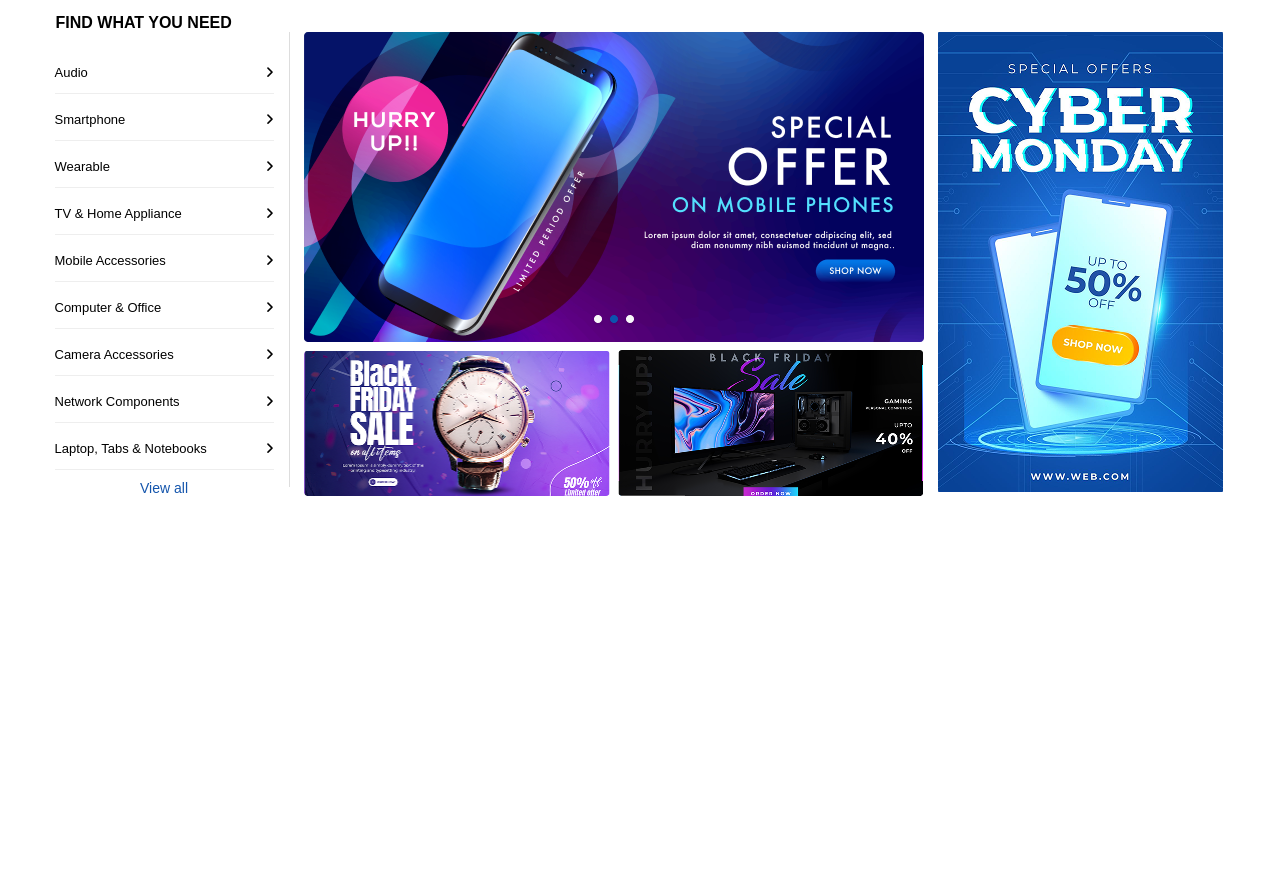
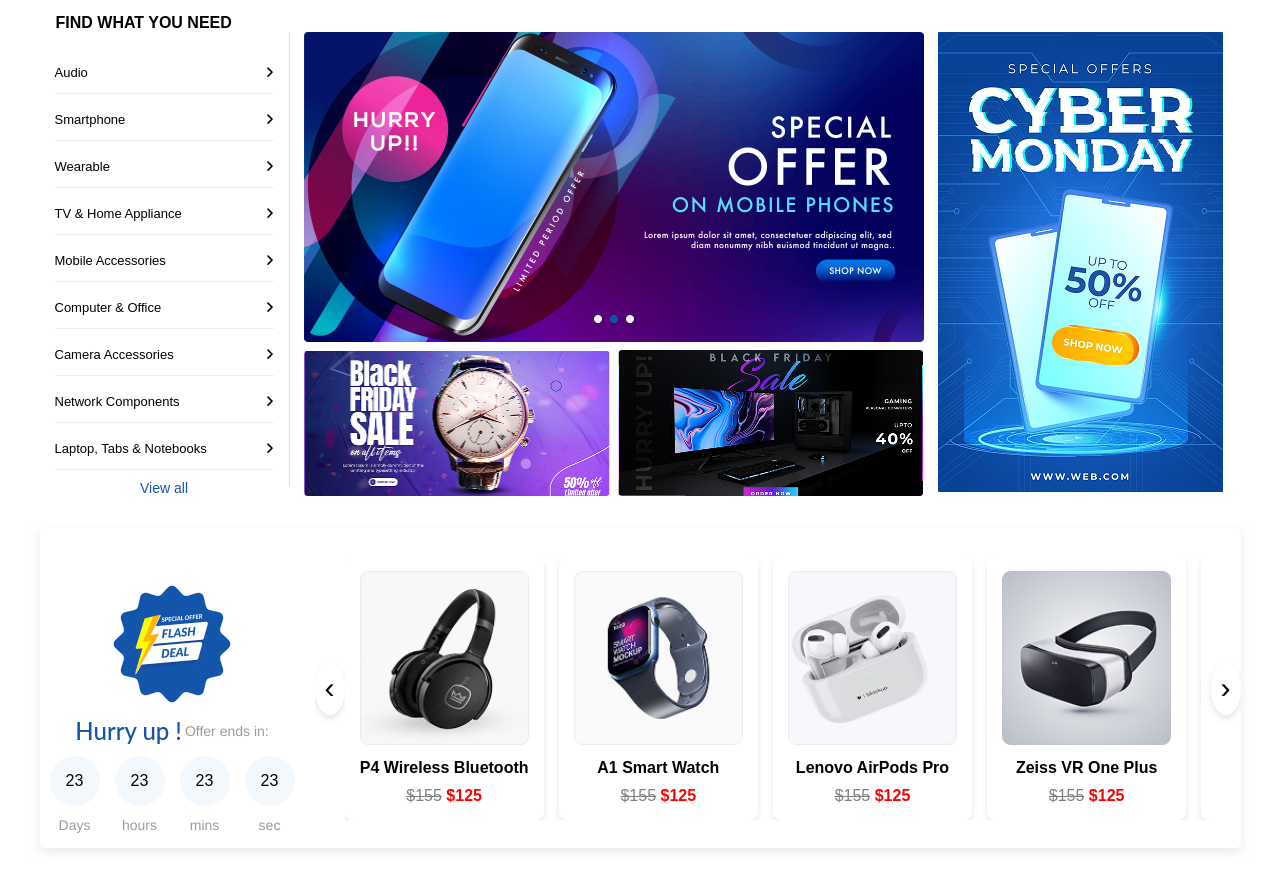
Before and after one commit to rashaduldev/6AM-Tech-Task, a plain HTML site: page index.html in a window 1280 px wide. Shown: the part 179-1057 px from the top of the page. Before the commit the page ends 800 px from the top, so only its background shows below. Drawn offline with nearby package versions, Linux system fonts and the light colour scheme.

Commit message:
flash deal and products part done with responsive

```diff
--- a/index.html
+++ b/index.html
@@ -6,9 +6,7 @@
     <title>6AM Tech Task</title>
     <link rel="stylesheet" href="style.css">
     <link rel="stylesheet" href="https://cdnjs.cloudflare.com/ajax/libs/font-awesome/6.4.2/css/all.min.css">
-    <script src="https://cdnjs.cloudflare.com/ajax/libs/jquery/3.6.0/jquery.min.js"></script>
-    <script src="https://cdnjs.cloudflare.com/ajax/libs/slick-carousel/1.8.1/slick.min.js"></script>
-    <link rel="stylesheet" href="https://cdnjs.cloudflare.com/ajax/libs/slick-carousel/1.8.1/slick.css">
+    <script src="https://code.jquery.com/jquery-3.6.0.min.js"></script>
 </head>
 <body>
 
@@ -47,7 +45,7 @@
                 </div>
 
                 <div class="head-right-img">
-                    <img src="./img/right-image.png" alt="">
+                    <img src="./img/right-image.png" alt="image">
                 </div>
             </div>
             <!-- second header -->
@@ -150,15 +148,86 @@
             </div>
         </div>
     </div>
-    <!-- <script>
-        $(document).ready(function(){
-            $('.slider').slick({
-                autoplay: true,
-                autoplaySpeed: 3000,
-                dots: true,
-                arrows: false
-            });
-        });
-    </script> -->
+    <!-- Flash Deal -->
+     <!--  -->
+    <div class="flash-container">
+        <div class="flash-card">
+            <img src="./img/flash-deal.png" alt="flash-deal img">
+            <div class="hurry-up">
+                <p>Hurry up !</p>
+                <span>Offer ends in:</span>
+            </div>
+
+          <div class="flash-time-container">
+            <div class="flash-time">
+                <p>23</p>
+                <span class="flash-time-span">Days</span>
+            </div>
+            <div class="flash-time">
+                <p>23</p>
+                <span class="flash-time-span">hours</span>
+            </div>
+            <div class="flash-time">
+                <p>23</p>
+                <span class="flash-time-span">mins</span>
+            </div>
+            <div class="flash-time">
+                <p>23</p>
+                <span class="flash-time-span">sec</span>
+            </div>
+          </div>
+        </div>
+        <!-- <div class="product-cards">
+            <div>
+                <img src="" alt="product image">
+                <p>Rating</p>
+                <p>Name</p>
+                <div class="price">
+                    <del>22</del>
+                    <p>price</p>
+                </div>
+            </div>
+        </div> -->
+        <div class="slider-container">
+            <button id="prevBtn" class="nav-btn">‹</button>
+            <div class="card-wrapper">
+                <div class="card-slider">
+                    <div class="card">
+                        <img src="./img/products/headphone.png" alt="P4 Wireless Bluetooth">
+                        <h3>P4 Wireless Bluetooth</h3>
+                        <p><span class="old-price">$155</span> <span class="new-price">$125</span></p>
+                    </div>
+                    <div class="card">
+                        <img src="./img/products/smartwatch.png" alt="A1 Smart Watch">
+                        <h3>A1 Smart Watch</h3>
+                        <p><span class="old-price">$155</span> <span class="new-price">$125</span></p>
+                    </div>
+                    <div class="card">
+                        <img src="./img/products/wireless-headphone.png" alt="Lenovo AirPods Pro">
+                        <h3>Lenovo AirPods Pro</h3>
+                        <p><span class="old-price">$155</span> <span class="new-price">$125</span></p>
+                    </div>
+                    <div class="card">
+                        <img src="./img/products/watch.png" alt="Zeiss VR One Plus">
+                        <h3>Zeiss VR One Plus</h3>
+                        <p><span class="old-price">$155</span> <span class="new-price">$125</span></p>
+                    </div>
+                    <div class="card">
+                        <img src="./img/products/headphone.png" alt="XO Mobile">
+                        <h3>XO Mobile</h3>
+                        <p><span class="old-price">$155</span> <span class="new-price">$125</span></p>
+                    </div>
+                    <div class="card">
+                        <img src="./img/products/smartwatch.png" alt="Gaming Headset">
+                        <h3>Gaming Headset</h3>
+                        <p><span class="old-price">$155</span> <span class="new-price">$125</span></p>
+                    </div>
+                </div>
+            </div>
+            <button id="nextBtn" class="nav-btn">›</button>
+        </div>
+    </div>
+     <!--  -->
+     <script src="index.js"></script>
 </body>
 </html>
--- a/index.js
+++ b/index.js
@@ -0,0 +1,20 @@
+$(document).ready(function(){
+    let currentIndex = 0;
+    const totalCards = $(".card").length;
+    const visibleCards = 4;
+    const cardWidth = $(".card").outerWidth(true);
+
+    $("#nextBtn").click(function(){
+        if (currentIndex < totalCards - visibleCards) {
+            currentIndex++;
+            $(".card-slider").css("transform", `translateX(-${currentIndex * cardWidth}px)`);
+        }
+    });
+
+    $("#prevBtn").click(function(){
+        if (currentIndex > 0) {
+            currentIndex--;
+            $(".card-slider").css("transform", `translateX(-${currentIndex * cardWidth}px)`);
+        }
+    });
+});
--- a/style.css
+++ b/style.css
@@ -120,15 +120,12 @@ body {
     font-size: 18px;
 }
 
-.head-right-img {
-    display: flex;  /* Enables Flexbox */
-    align-items: center;  /* Centers vertically */
-    justify-content: center;  /* Centers horizontally */
-
-}
 .head-right-img img{
-    margin-top: 25px;
-    margin-left: 16px;
+    display: flex;
+    align-items: center;
+    justify-content: end;
+    background: #000;
+    border-radius: 5px;
 }
 /* second Header Container */
 .second-header {
@@ -185,7 +182,7 @@ body {
 .nav-links {
     display: flex;
     align-items: center;
-    gap: 35px;
+    gap: 15px;
     list-style: none;
     flex: 1;
     justify-content: center;
@@ -703,3 +700,148 @@ body {
         height: auto;
     }
 }
+/*  */
+.flash-container {
+    width: 100%;
+    max-width: 1201px;
+    height: 320px;
+    margin: 30px auto;
+    box-shadow: 0px 4px 10px rgba(216, 215, 215, 0.5);
+    border-radius: 5px;
+    display: flex;
+    align-items: center;
+    gap: 10px;
+}
+.flash-card{
+    width: 275px;
+    height: 260px;
+    text-align: center;
+}
+.flash-card img{
+    margin-top: 25px;
+}
+.hurry-up{
+    display: flex;
+    align-items: center;
+    justify-content: center;
+    gap: 3px;
+    margin-top: 8px;
+}
+.hurry-up p{
+    font-family: Lato;
+    font-weight: 500;
+    font-size: 24px;
+    line-height: 28.8px;
+    letter-spacing: 0%;
+    color: #1455AC;
+}
+.hurry-up span{
+    font-family: Helvetica Neue;
+    font-weight: 400;
+    font-size: 14px;
+    line-height: 16.7px;
+    letter-spacing: 0%;
+    color: #9B9B9B;
+}
+.flash-time-container{
+    display: flex;
+    align-items: center;
+    justify-content: center;
+    gap: 15px;
+}
+.flash-time p{
+    width: 50px;
+    height: 50px;
+    background: #F2F8FB;
+    display: flex;
+    align-items: center;
+    justify-content: center;
+    border-radius: 50%;
+    margin: 10px 0;
+}
+.flash-time-span{
+    font-family: Helvetica Neue;
+    font-weight: 400;
+    font-size: 14px;
+    line-height: 16.7px;
+    letter-spacing: 0%;
+    text-align: center;
+    color: #9B9B9B;
+}
+/*  */
+
+/* Products */
+.slider-container {
+    display: flex;
+    align-items: center;
+    width: 80%;
+    overflow: hidden;
+    position: relative;
+}
+
+.card-wrapper {
+    width: 100%;
+    overflow: hidden;
+}
+
+.card-slider {
+    display: flex;
+    gap: 15px;
+    transition: transform 0.5s ease-in-out;
+}
+
+.card {
+    min-width: 23%;
+    background: white;
+    border-radius: 8px;
+    padding: 15px;
+    box-shadow: 0px 4px 6px rgba(0, 0, 0, 0.1);
+    text-align: center;
+}
+
+.card img {
+    width: 100%;
+    height: auto;
+    border-radius: 8px;
+}
+
+h3 {
+    font-size: 16px;
+    margin: 10px 0;
+}
+
+.old-price {
+    text-decoration: line-through;
+    color: gray;
+}
+
+.new-price {
+    color: red;
+    font-weight: bold;
+}
+
+.nav-btn {
+    background: #fff;
+    border: none;
+    font-size: 30px;
+    cursor: pointer;
+    padding: 10px;
+    border-radius: 50%;
+    box-shadow: 0px 4px 6px rgba(0, 0, 0, 0.1);
+}
+
+.nav-btn:hover {
+    background: #ddd;
+}
+
+@media (max-width: 768px) {
+    .card {
+        min-width: 48%;
+    }
+}
+
+@media (max-width: 480px) {
+    .card {
+        min-width: 100%;
+    }
+}
```
Also changed, not shown: img/flash-deal.png (added), img/products/headphone.png (added), img/products/smartwatch.png (added), img/products/watch.png (added), img/products/wireless-headphone.png (added), img/right-image.png.
